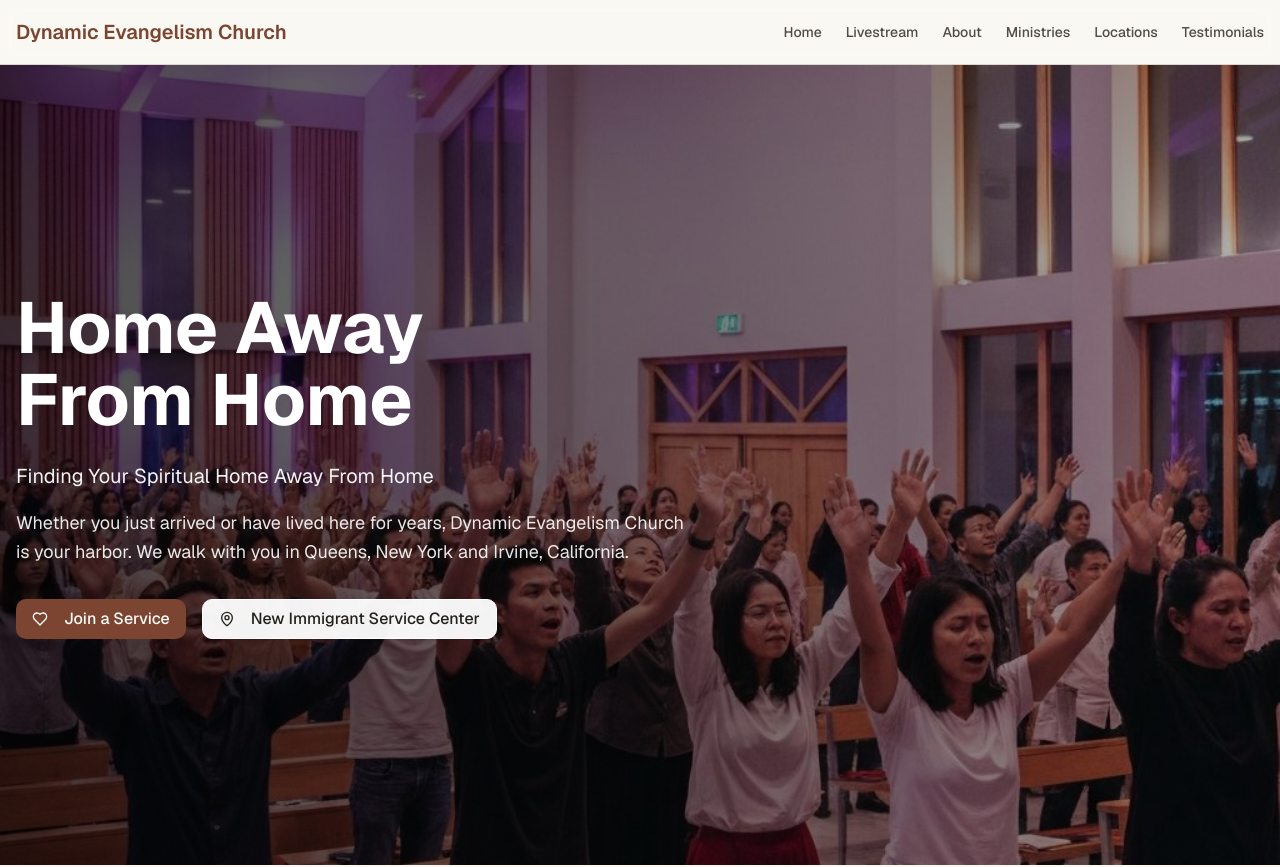
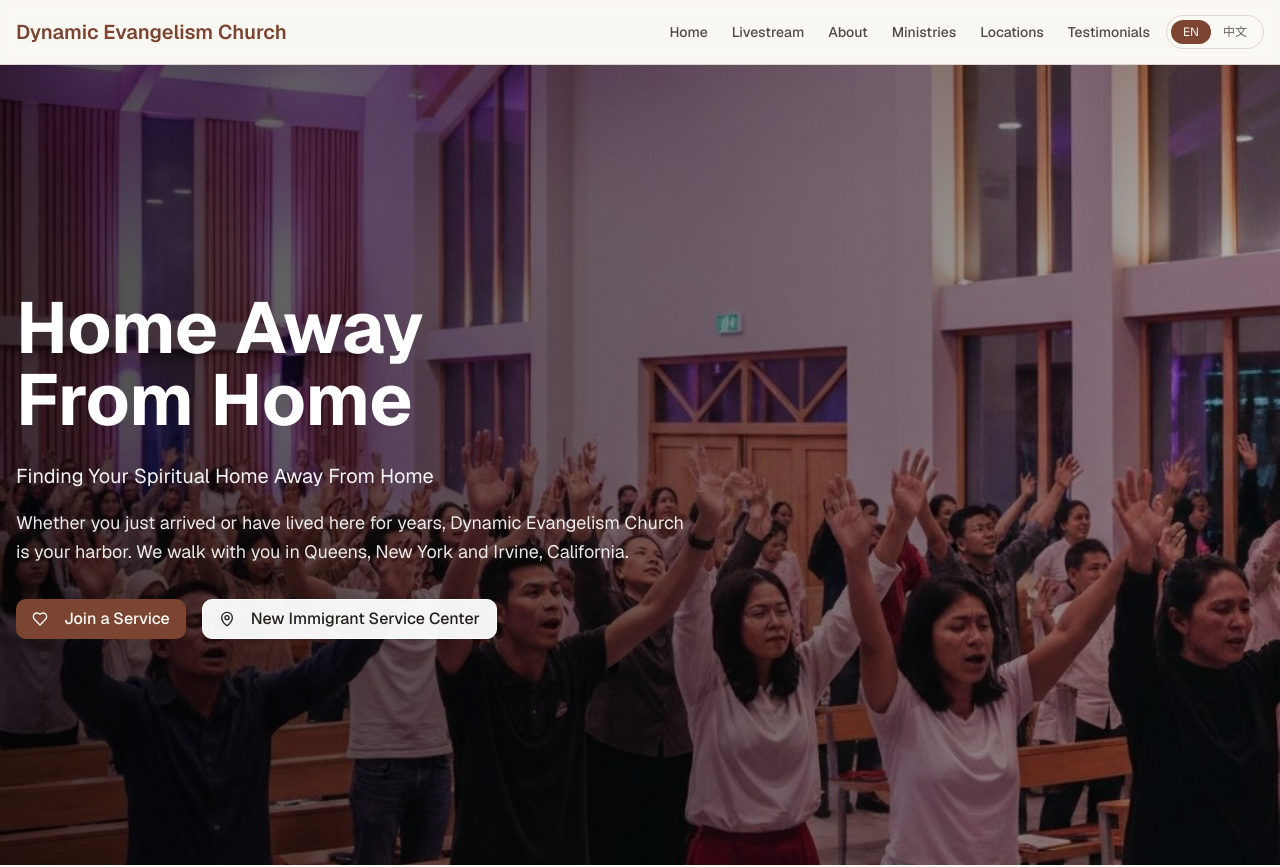
Before and after one commit to Jeromestein/church-website-with-donations, a Next.js app: page /en in a window 1280 px wide. Shown: the top 867 px of the page. Built offline with nearby package versions, Linux system fonts and the light colour scheme.

Commit message:
feat: add language switcher and localization support in header component

```diff
--- a/components/header.tsx
+++ b/components/header.tsx
@@ -1,12 +1,16 @@
 "use client"
 
 import { useState } from "react"
-import { useTranslations } from "next-intl"
+import { useTranslations, useLocale } from "next-intl"
+import { usePathname, useRouter } from "next/navigation"
 import { Menu, X } from "lucide-react"
 
 export function Header() {
   const [isMenuOpen, setIsMenuOpen] = useState(false)
   const t = useTranslations("Nav")
+  const locale = useLocale()
+  const pathname = usePathname()
+  const router = useRouter()
 
   const navItems = [
     { key: "home", href: "#home" },
@@ -17,6 +21,27 @@ export function Header() {
     { key: "testimonials", href: "#testimonials" },
   ]
 
+  const localeOptions = [
+    { code: "en", label: t("locale.en") },
+    { code: "zh", label: t("locale.zh") },
+  ]
+
+  const handleLocaleChange = (nextLocale: string) => {
+    if (nextLocale === locale) {
+      return
+    }
+
+    const segments = pathname.split("/")
+    if (segments.length > 1) {
+      segments[1] = nextLocale
+    } else {
+      segments.push(nextLocale)
+    }
+    const nextPath = segments.join("/") || `/${nextLocale}`
+    const hash = typeof window !== "undefined" ? window.location.hash : ""
+    router.push(`${nextPath}${hash}`)
+  }
+
   return (
     <header className="sticky top-0 z-50 w-full border-b bg-background/95 backdrop-blur supports-[backdrop-filter]:bg-background/60">
       <div className="container mx-auto px-4">
@@ -25,6 +50,7 @@ export function Header() {
             <div className="text-xl font-semibold text-primary">{t("brand")}</div>
           </div>
 
+          <div className="flex items-center gap-4">
             {/* Desktop Navigation */}
             <nav className="hidden md:flex items-center gap-6">
               {navItems.map((item) => (
@@ -38,10 +64,31 @@ export function Header() {
               ))}
             </nav>
 
+            {/* Language Switcher */}
+            <div className="flex items-center rounded-full border border-border bg-background/80 p-1 text-xs">
+              {localeOptions.map((option) => (
+                <button
+                  key={option.code}
+                  type="button"
+                  onClick={() => handleLocaleChange(option.code)}
+                  aria-label={`${t("language")} ${option.label}`}
+                  aria-pressed={locale === option.code}
+                  className={`rounded-full px-3 py-1 transition-colors ${
+                    locale === option.code
+                      ? "bg-primary text-primary-foreground"
+                      : "text-foreground/70 hover:text-foreground"
+                  }`}
+                >
+                  {option.label}
+                </button>
+              ))}
+            </div>
+
             {/* Mobile Menu Button */}
             <button className="md:hidden" onClick={() => setIsMenuOpen(!isMenuOpen)} aria-label="Toggle menu">
               {isMenuOpen ? <X className="h-6 w-6" /> : <Menu className="h-6 w-6" />}
             </button>
+          </div>
         </div>
 
         {/* Mobile Navigation */}
--- a/messages/en.json
+++ b/messages/en.json
@@ -6,6 +6,11 @@
   },
   "Nav": {
     "brand": "Dynamic Evangelism Church",
+    "language": "Language",
+    "locale": {
+      "en": "EN",
+      "zh": "中文"
+    },
     "home": "Home",
     "livestream": "Livestream",
     "about": "About",
--- a/messages/zh.json
+++ b/messages/zh.json
@@ -6,6 +6,11 @@
   },
   "Nav": {
     "brand": "Dynamic Evangelism Church",
+    "language": "语言",
+    "locale": {
+      "en": "EN",
+      "zh": "中文"
+    },
     "home": "首页",
     "livestream": "在线直播",
     "about": "关于我们",
```
Lines whose indentation alone changed are shown as unchanged.
